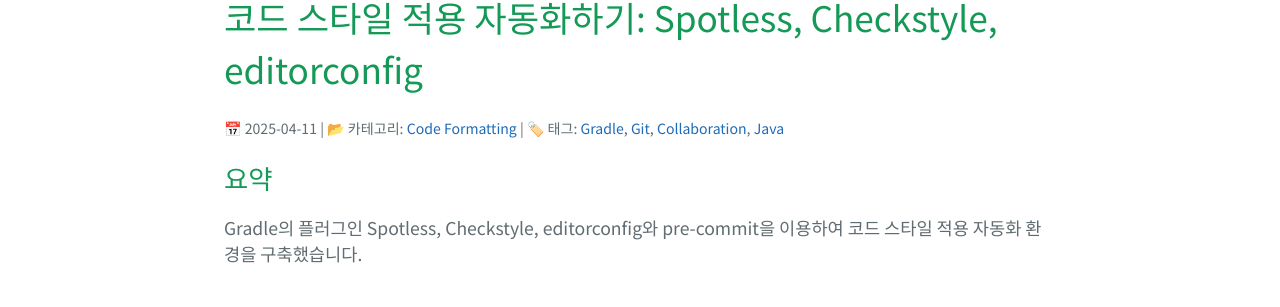
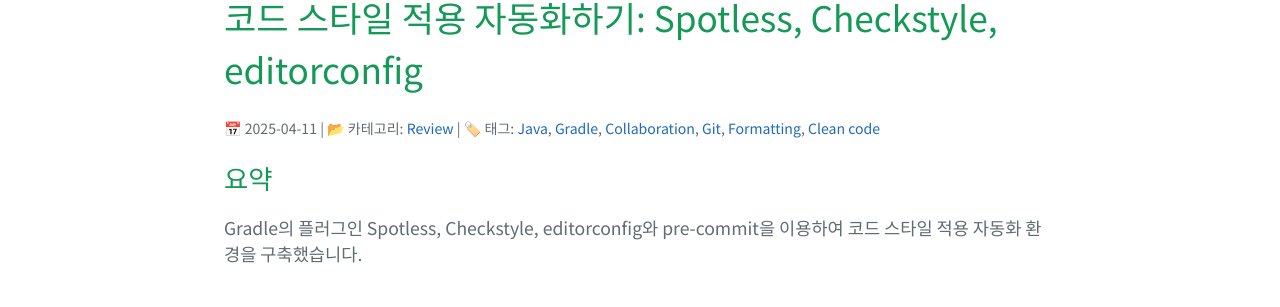
Before and after one commit to socketing-refactoring/socketing-refactoring.github.io, a Jekyll site: the page built from _posts/2025-04-11-formatting.md, in a window 1280 px wide and 1400 px high, scrolled down 194 px. Shown: the part 142-449 px from the top of the window. Built offline with Jekyll 4.4.1, drawn with Linux system fonts in a browser that asks for light colours; some of the changed text lies outside the part shown.

Commit message:
Update 2025-04-11-formatting.md

```diff
--- a/_posts/2025-04-11-formatting.md
+++ b/_posts/2025-04-11-formatting.md
@@ -1,8 +1,8 @@
 ---
 title: '코드 스타일 적용 자동화하기: Spotless, Checkstyle, editorconfig'
 date: 2025-04-11
-categories: [Code Formatting]
-tags: [Gradle, Git, Collaboration, Java]
+categories: [Review]
+tags: [Java, Gradle, Collaboration, Git, Formatting, Clean code]
 ---
 
 ## 요약
@@ -58,8 +58,8 @@
 저는 [구글 코드 스타일](https://google.github.io/styleguide/javaguide.html)을 사용하되, indent size는 4로 조정한 코드 스타일을 사용하였습니다.
 
 <details>
-  <summary>Google과 네이버 핵데이 행사의 Java 코드 스타일 설정 파일</summary>
-  <h4>Google Code Style 설정 파일</h4>
+  <summary>▶️ Google과 네이버 핵데이 행사의 Java 코드 스타일 설정 파일</summary>
+  <p>Google Code Style 설정 파일</p>
   <ul>
     <li>Eclipse version</li>
     <ul>
@@ -79,7 +79,7 @@
     </ul>
   </ul>
 
-  <h4>네이버 핵데이 행사의 Code Style 설정 파일</h4>
+  <p>네이버 핵데이 행사의 Code Style 설정 파일</p>
   <ul>
     <li>Eclipse version</li>
     <ul>
```
